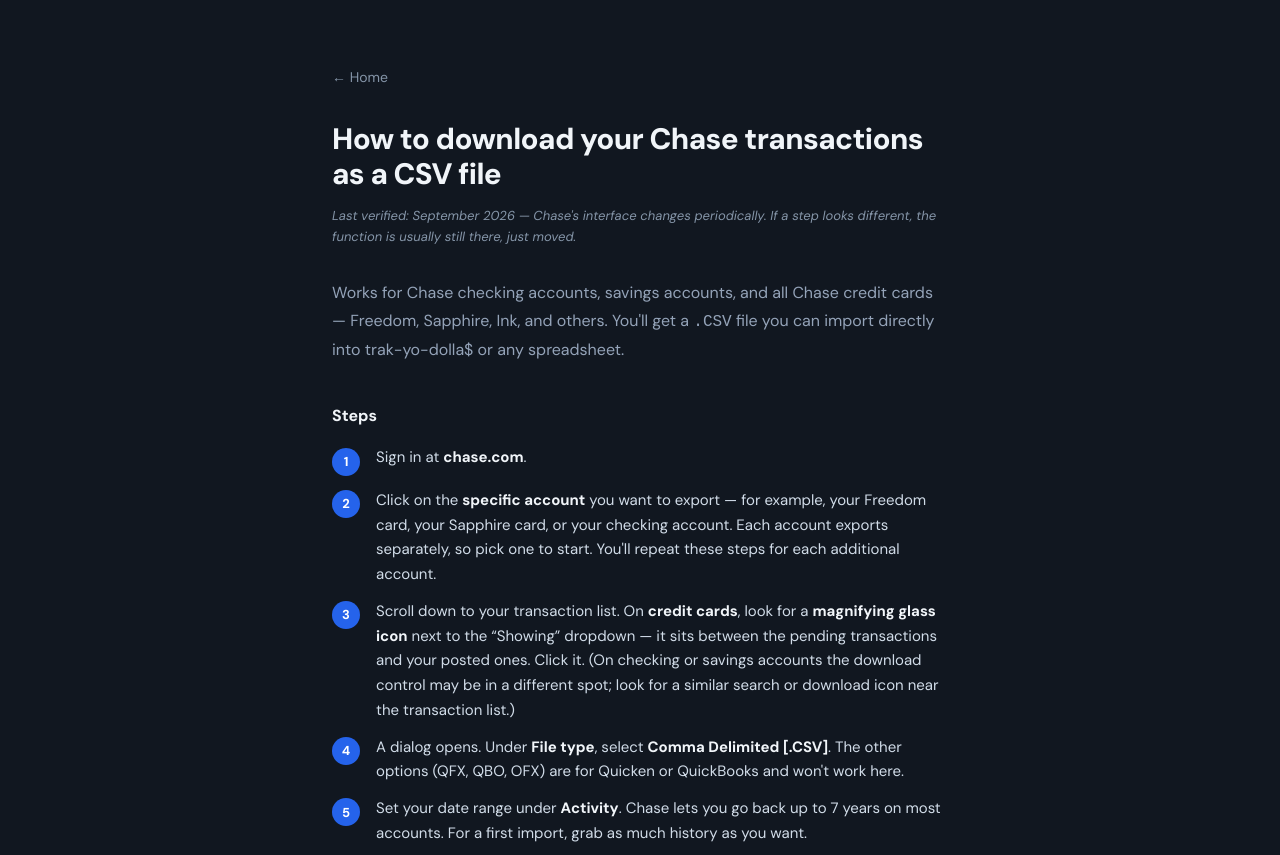
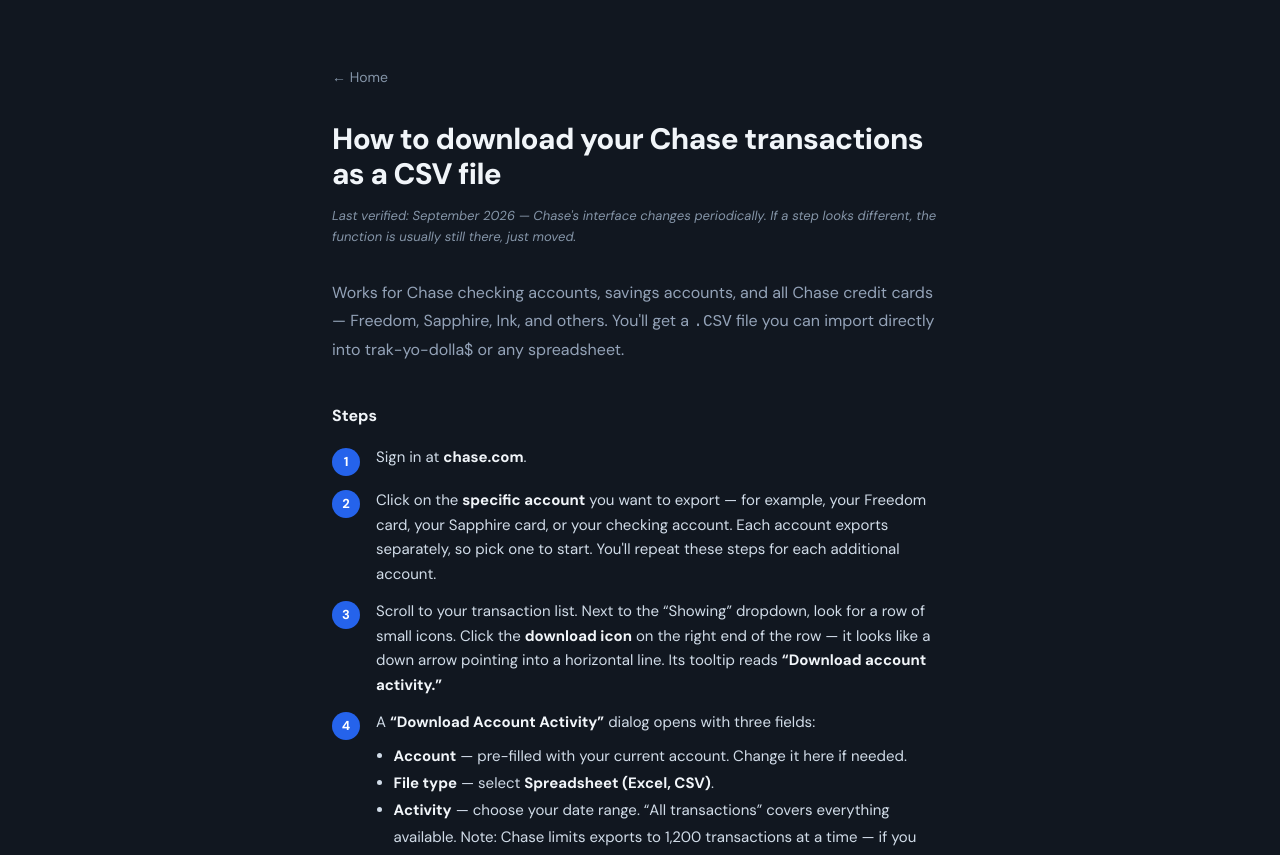
Before and after one commit to gflo247/trak-yo-dollas, a website: page guides/chase.html in a window 1280 px wide. Shown: the part 60-915 px from the top of the page. Drawn offline with Linux system fonts and the light colour scheme.

Commit message:
Rewrite Chase guide steps 3-5 based on verified screenshots: correct icon, dialog fields, file type label, 1200-tx limit

```diff
--- a/guides/chase.html
+++ b/guides/chase.html
@@ -135,18 +135,20 @@
     </div>
     <div class="step">
       <div class="step-num">3</div>
-      <div class="step-body">Scroll down to your transaction list. On <strong>credit cards</strong>, look for a <strong>magnifying glass icon</strong> next to the &ldquo;Showing&rdquo; dropdown &mdash; it sits between the pending transactions and your posted ones. Click it. (On checking or savings accounts the download control may be in a different spot; look for a similar search or download icon near the transaction list.)</div>
+      <div class="step-body">Scroll to your transaction list. Next to the &ldquo;Showing&rdquo; dropdown, look for a row of small icons. Click the <strong>download icon</strong> on the right end of the row &mdash; it looks like a down arrow pointing into a horizontal line. Its tooltip reads <strong>&ldquo;Download account activity.&rdquo;</strong></div>
     </div>
     <div class="step">
       <div class="step-num">4</div>
-      <div class="step-body">A dialog opens. Under <strong>File type</strong>, select <strong>Comma Delimited [.CSV]</strong>. The other options (QFX, QBO, OFX) are for Quicken or QuickBooks and won't work here.</div>
+      <div class="step-body">A <strong>&ldquo;Download Account Activity&rdquo;</strong> dialog opens with three fields:
+        <ul style="margin-top:.5rem;padding-left:1.1rem;line-height:1.8">
+          <li><strong>Account</strong> &mdash; pre-filled with your current account. Change it here if needed.</li>
+          <li><strong>File type</strong> &mdash; select <strong>Spreadsheet (Excel, CSV)</strong>.</li>
+          <li><strong>Activity</strong> &mdash; choose your date range. &ldquo;All transactions&rdquo; covers everything available. Note: Chase limits exports to 1,200 transactions at a time &mdash; if you have years of history, use a narrower date range and download in batches.</li>
+        </ul>
+      </div>
     </div>
     <div class="step">
       <div class="step-num">5</div>
-      <div class="step-body">Set your date range under <strong>Activity</strong>. Chase lets you go back up to 7 years on most accounts. For a first import, grab as much history as you want.</div>
-    </div>
-    <div class="step">
-      <div class="step-num">6</div>
       <div class="step-body">Click <strong>Download</strong>. The file saves to your Downloads folder with a name like <code>Chase1234_Activity_20240101_20241231.CSV</code>.</div>
     </div>
   </div>
```
